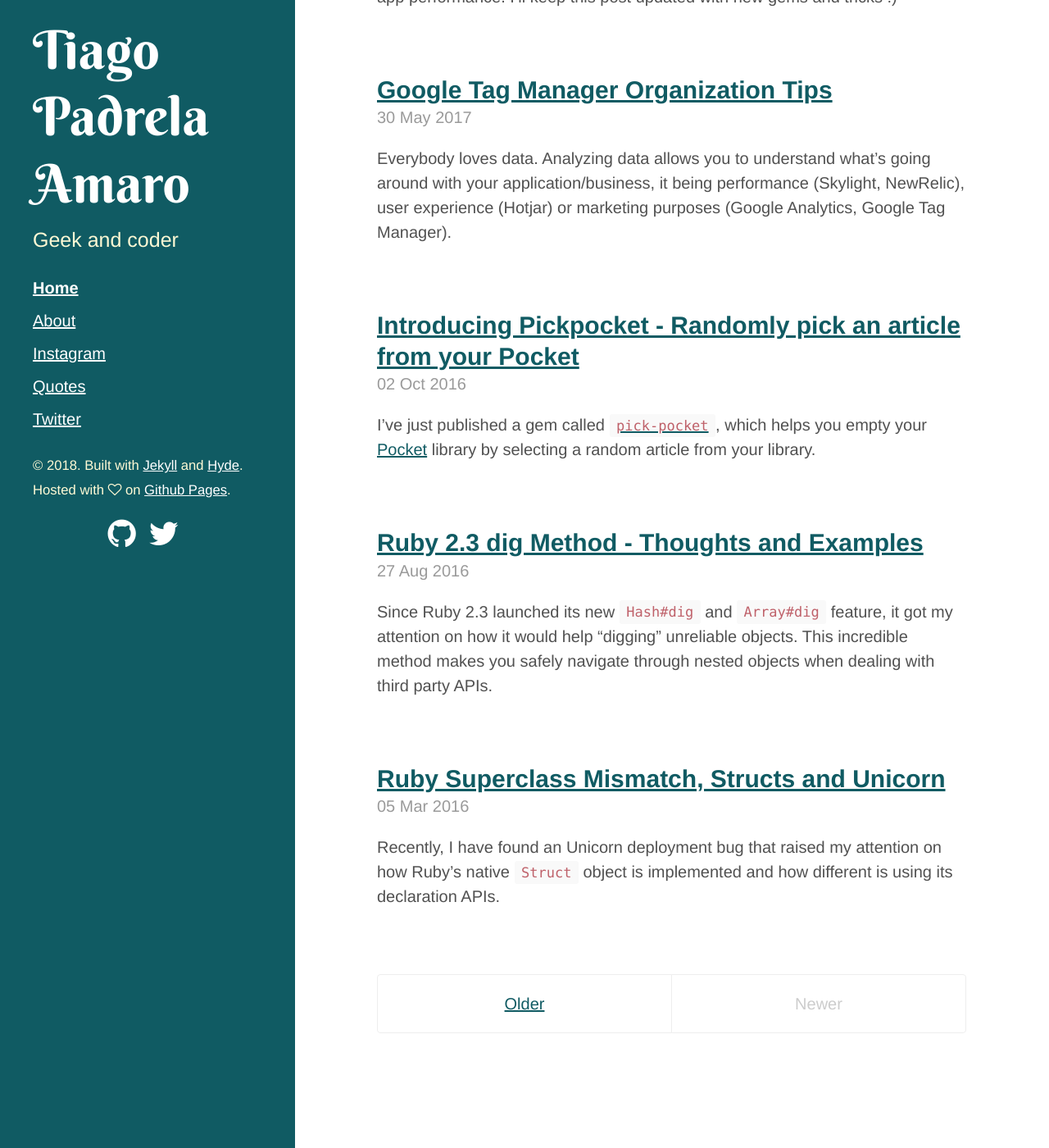
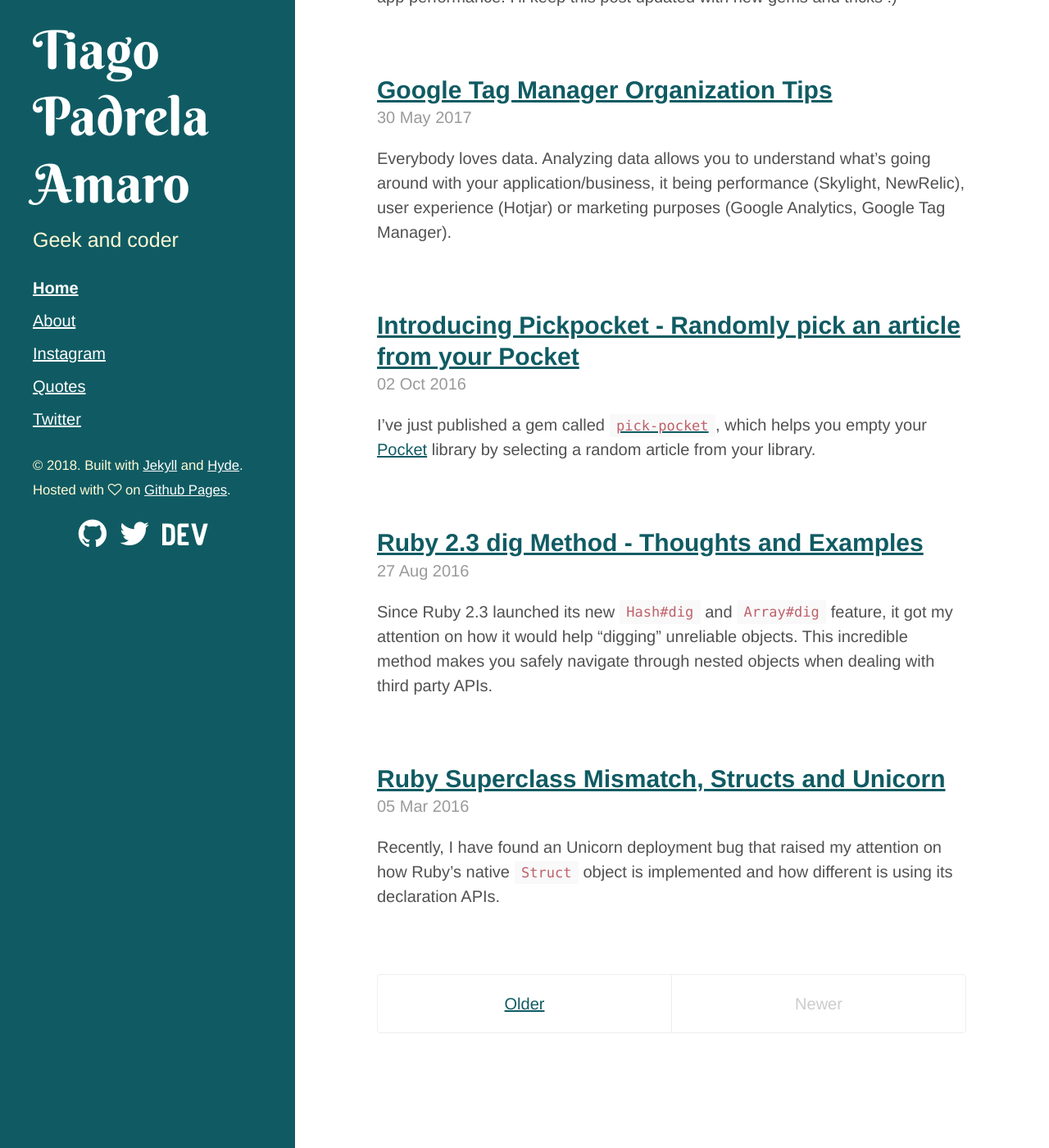
Before and after one commit to tiagoamaro/tiagoamaro.com.br_jekyll, a Jekyll site: the page built from index.html, in a window 1280 px wide and 1400 px high, scrolled down 237 px. Shown: the whole window at 82% size. Built offline with Jekyll 4.4.1, drawn with Linux system fonts in a browser that asks for light colours; nearby versions of some CDN libraries; the list of posts is cut into pages by our own code.

Commit message:
Add dev.to link on sidebar

```diff
--- a/_includes/sidebar.html
+++ b/_includes/sidebar.html
@@ -36,6 +36,12 @@
       <a href="http://twitter.com/tiagopadrela">
         <i class="fa fa-twitter fa-2x"></i>
       </a>
+      <a href="https://dev.to/tiagoamaro">
+        <svg xmlns="http://www.w3.org/2000/svg" version="1" width="20%" height="20%"
+             viewBox="0 0 132.000000 65.000000" class="devto-logo">
+          <path d="M0 33v32h11.3c12.5 0 17.7-1.6 21.5-6.5 3.8-4.8 4.4-9 4-28-.3-16.8-.5-18.2-2.7-21.8C30.3 2.5 26.1 1 12 1H0v32zm23.1-19.1c2.3 1.9 2.4 2.3 2.4 18.5 0 15.7-.1 16.7-2.2 18.8-1.7 1.6-3.5 2.2-7 2.2l-4.8.1-.3-20.8L11 12h4.9c3.3 0 5.6.6 7.2 1.9zM46.1 3.6c-2 2.6-2.1 3.9-2.1 29.6v26.9l2.5 2.4c2.3 2.4 2.9 2.5 16 2.5H76V54.1l-10.2-.3-10.3-.3v-15l6.3-.3 6.2-.3V27H55V12h21V1H62.1c-13.9 0-14 0-16 2.6zM87 15.2c2.1 7.9 5.5 20.8 7.6 28.8 3.2 12.3 4.3 15 7 17.7 1.9 2 4.2 3.3 5.7 3.3 3.1 0 7.1-3.1 8.5-6.7 1-2.6 15.2-55.6 15.2-56.8 0-.3-2.8-.5-6.2-.3l-6.3.3-5.6 21.5c-3.5 13.6-5.8 20.8-6.2 19.5C105.9 40 96 1.9 96 1.4c0-.2-2.9-.4-6.4-.4h-6.4L87 15.2z"></path>
+        </svg>
+      </a>
       <a id="easter_egg" href="https://www.google.com.br/?#q=iddqd"></a>
     </p>
 
--- a/_scss/custom.scss
+++ b/_scss/custom.scss
@@ -32,6 +32,10 @@ a:hover {
 
 .sidebar-nav-item {
   line-height: 2.0;
+}
+
+.sidebar .devto-logo {
+  fill: white;
 }
 
 /* Sidebar Responsive */
```
